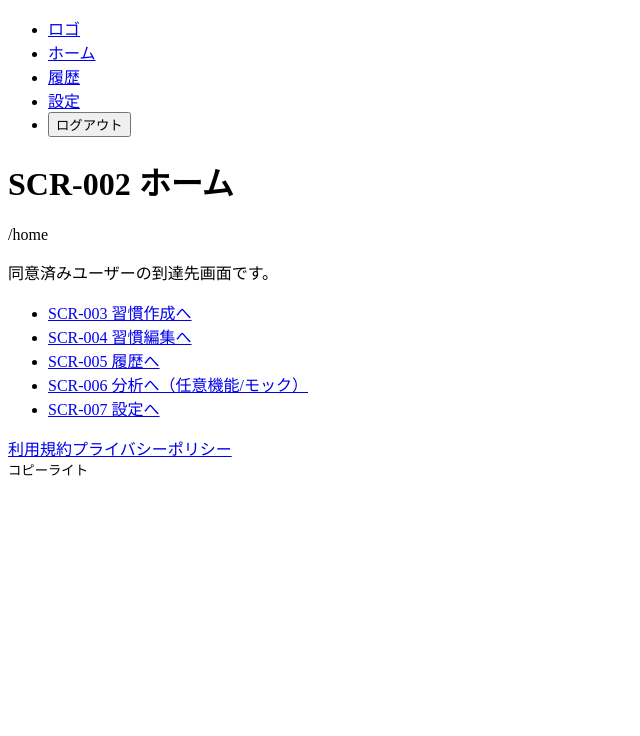
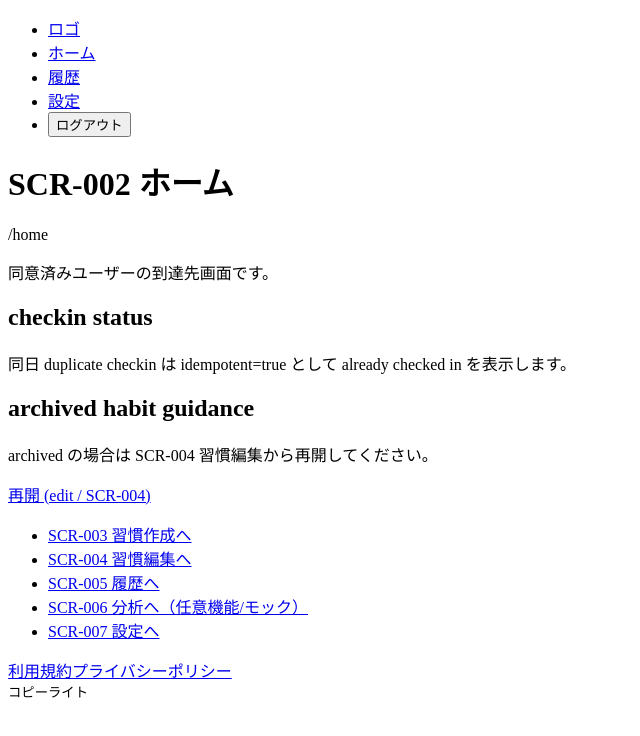
Before and after one commit to RyukaST077/006_habitualization_app, a Next.js app: page /home in a window 1280 px wide. Shown: the top 736 px of the page, without its empty margins (0-640 px from the left). Built offline with nearby package versions, Linux system fonts and the light colour scheme.

Commit message:
[T-046][PR-004] ホームにarchived再開導線と冪等表示を追加

```diff
--- a/src/app/home/page.tsx
+++ b/src/app/home/page.tsx
@@ -1,4 +1,5 @@
 import { HOME_TRANSITION_LINKS } from '../../client/routing/transition-map';
+import { resolveRoutePath } from '../../client/routing/route-paths';
 import { AppFooter } from '../../components/common/app-footer';
 import { AppHeader } from '../../components/common/app-header';
 import { AppScreenShell } from '../../components/common/app-screen-shell';
@@ -16,6 +17,17 @@ export default function HomePage() {
       footer={<AppFooter />}
     >
       <p>同意済みユーザーの到達先画面です。</p>
+      <section aria-label="checkin state">
+        <h2>checkin status</h2>
+        <p>同日 duplicate checkin は idempotent=true として already checked in を表示します。</p>
+      </section>
+      <section aria-label="archived resume">
+        <h2>archived habit guidance</h2>
+        <p>archived の場合は SCR-004 習慣編集から再開してください。</p>
+        <a href={resolveRoutePath('SCR-004', { habitId: 'archived-habit' })}>
+          再開 (edit / SCR-004)
+        </a>
+      </section>
       <nav aria-label="SCR-002 normal transitions">
         <ul>
           {HOME_TRANSITION_LINKS.map((link) => (
```
Also changed, not shown: _tasks/T-046.md (+1 -1 lines).
